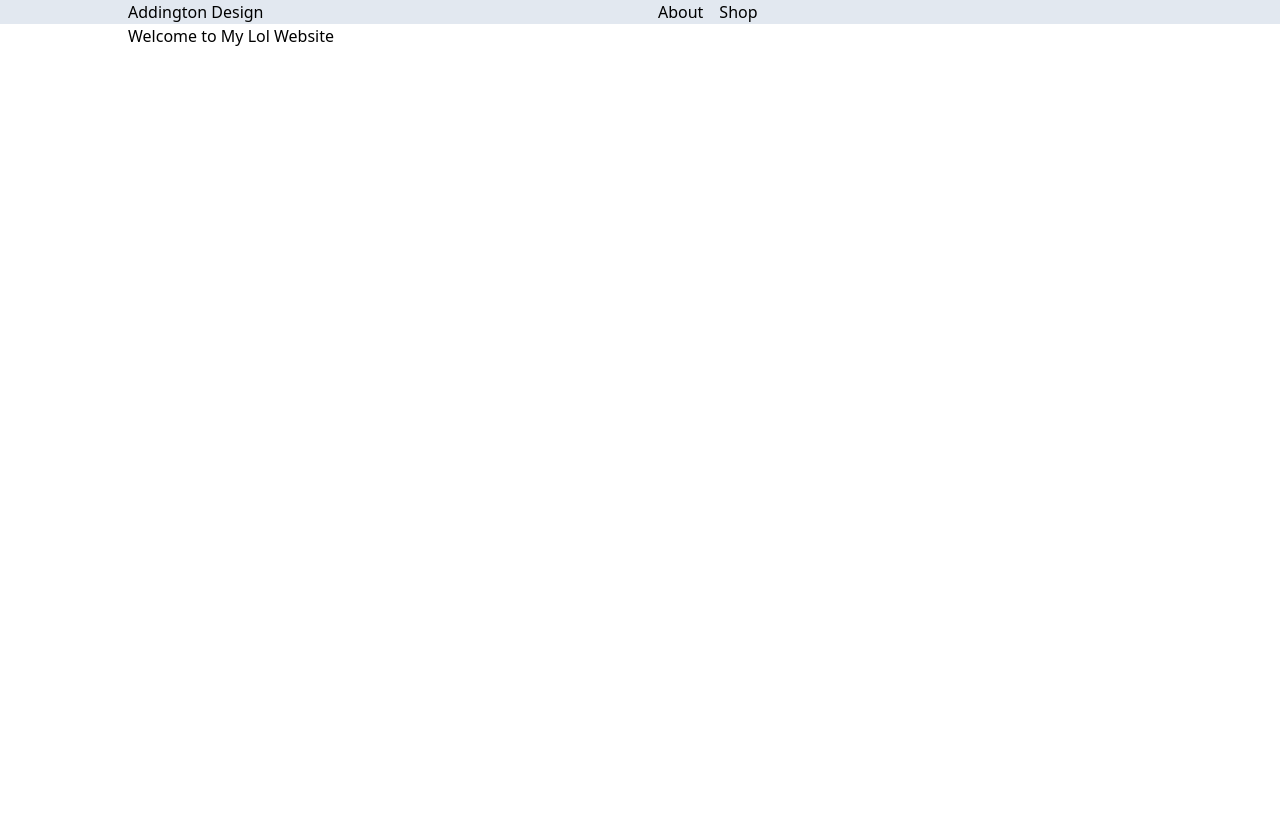
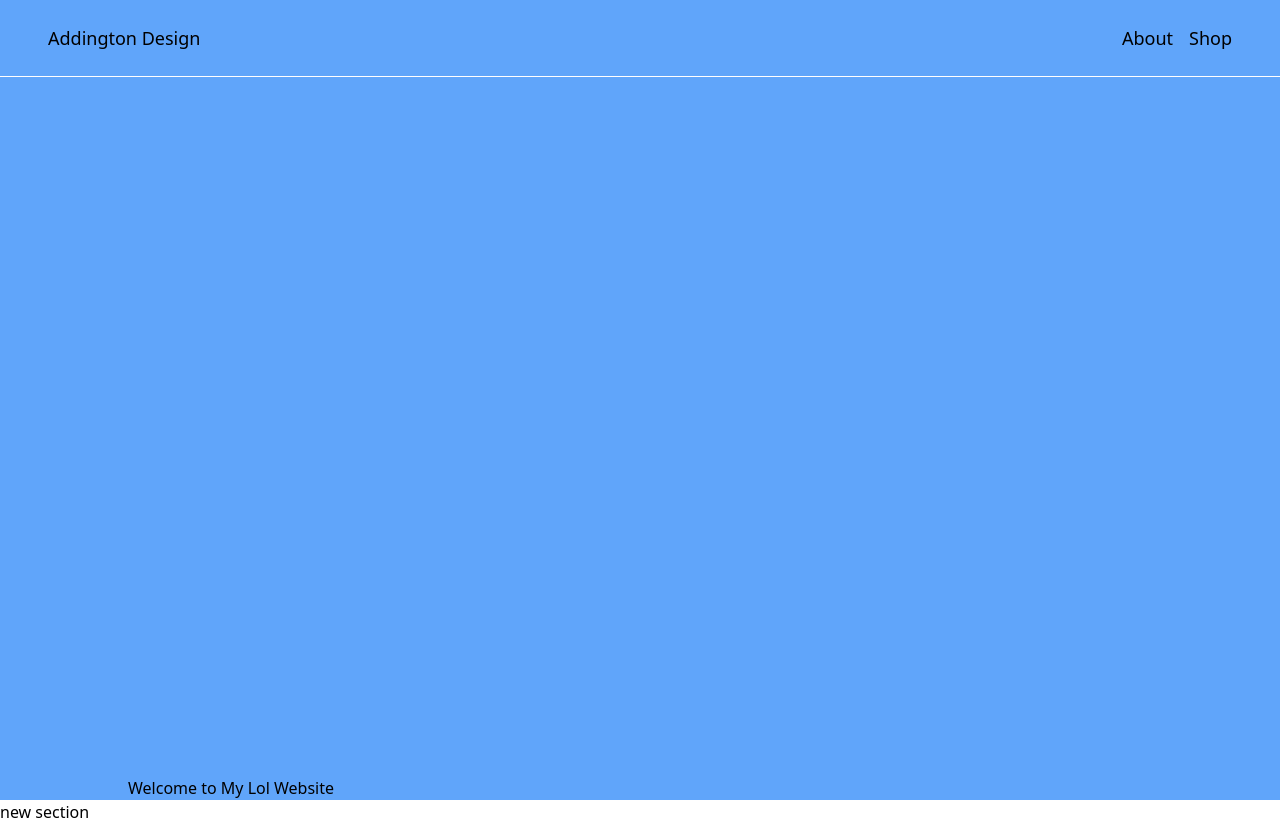
Before and after one commit to SofusA/lamp-shade-site, a plain HTML site: page src/index.html in a window 1280 px wide. Before the commit the page ends 800 px from the top, so only its background shows below. Drawn offline with nearby package versions, Linux system fonts and the light colour scheme; files that its build step writes are made by us from their sources.

Commit message:
add assets

```diff
--- a/src/index.html
+++ b/src/index.html
@@ -9,20 +9,22 @@
     <link rel="icon" href="./favicon.ico" type="image/x-icon" />
   </head>
   <body>
-    <div class="flex bg-slate-200 justify-center">
-      <div class="max-w-screen-lg w-full flex justify-between">
-        <div>Addington Design</div>
-        <div class="flex gap-4">
-          <div>About</div>
-          <div>Shop</div>
-        </div>
-        <div></div>
+    <div
+      class="flex justify-between px-12 py-6 text-lg border-b border-white fixed w-full"
+    >
+      <div>Addington Design</div>
+      <div class="flex gap-4">
+        <div>About</div>
+        <div>Shop</div>
       </div>
     </div>
-    <div class="flex justify-center">
-      <div class="max-w-screen-lg w-full">
+
+    <div class="flex justify-center bg-blue-400 h-svh">
+      <div class="max-w-screen-lg w-full flex flex-col justify-end">
         <h1>Welcome to My Lol Website</h1>
       </div>
     </div>
+
+    <div>new section</div>
   </body>
 </html>
```
Also changed, not shown: 11 other files.
